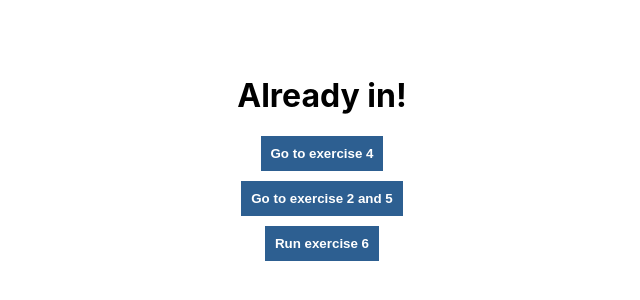
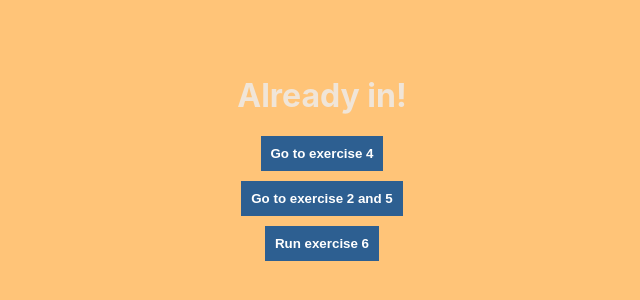
Before and after one commit to minatr-png/PMDM, a React (Create React App) app in the folder examen-2ev/: page / in a window 1280 px wide. Shown: the part 242-542 px from the top of the page, without its empty margins (318-958 px from the left). Built offline with nearby package versions, Linux system fonts and the light colour scheme.

Commit message:
CSS cambiado

```diff
--- a/examen-2ev/src/App.css
+++ b/examen-2ev/src/App.css
@@ -5,4 +5,6 @@
   justify-content: center;
   height: 100vh;
   width: 100%;
+  background-color: #ffc478;
+  color: #f0e5d8;
 }
```
